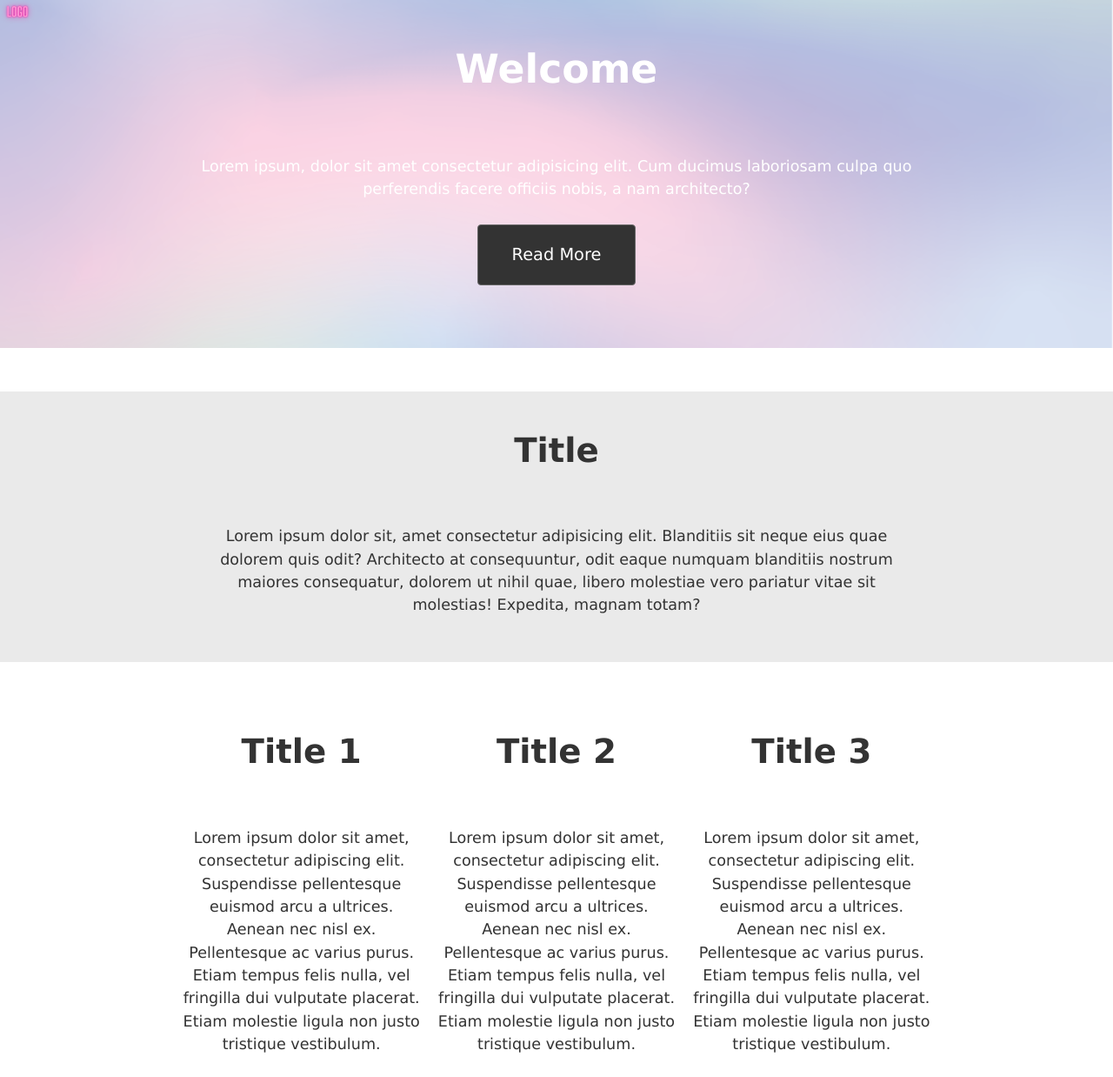
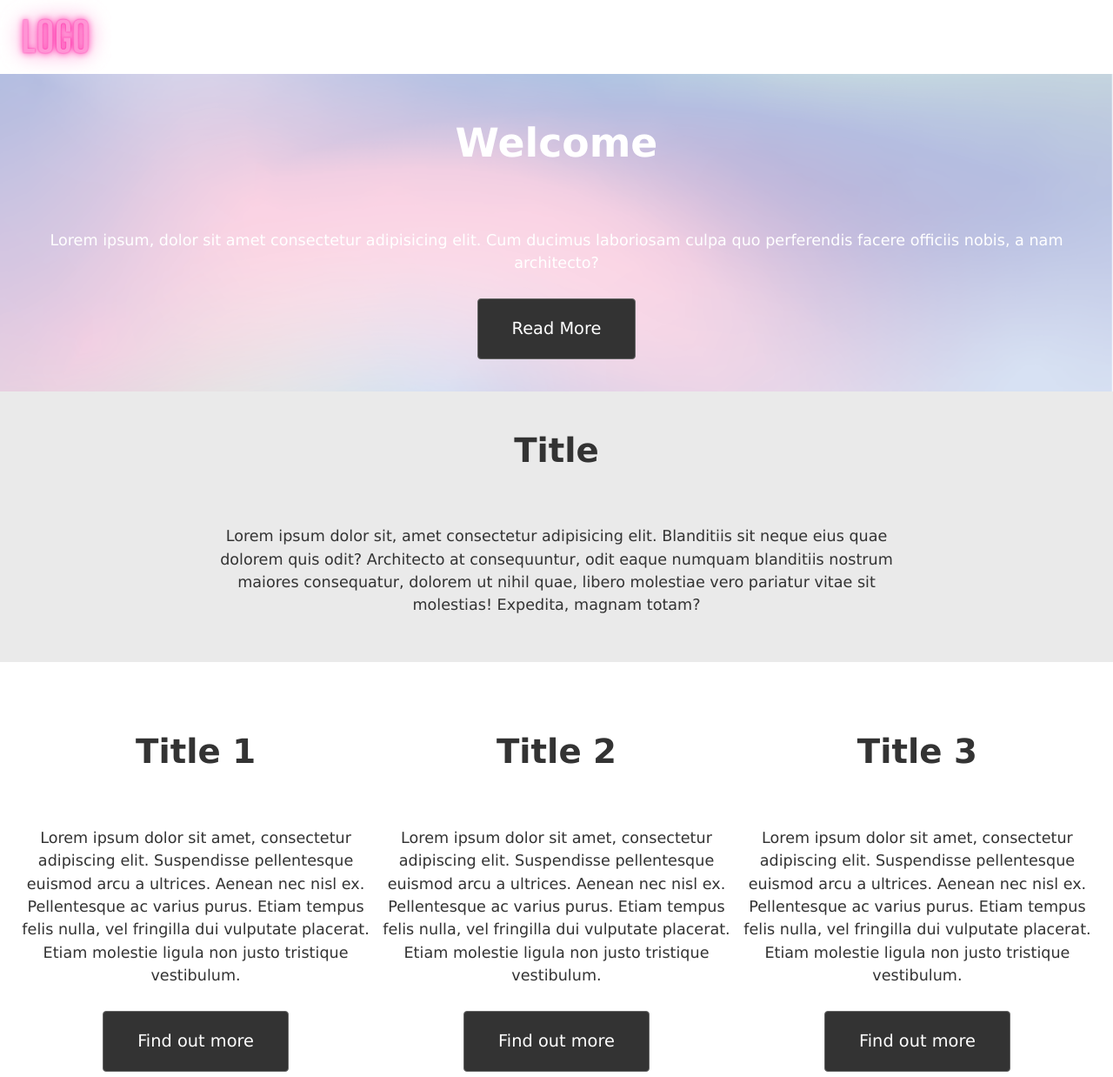
Before and after one commit to tarcilab/firstapp, a website: page index.html in a window 1280 px wide. Shown: the top 1238 px of the page at 87% size. Drawn offline with Linux system fonts and the light colour scheme.

Commit message:
Upload files

```diff
--- a/index.html
+++ b/index.html
@@ -12,11 +12,13 @@
 </head>
 <body>
 <!--Header-->
-<header id="header" class="grid">
+  <header class="header" class="grid">
+
     <div class="logo">
       <img id="logo" src="images/logo.png" >
     </div>
     <div class="bg-img"></div>
+
     <div class="content-wrap">
       <h1>Welcome</h1>
       <div class="content-text">
@@ -24,19 +26,21 @@
       </div>
       <a href="#" class="btn">Read More</a>
     </div>
+
   </header>
   <!--Main Area-->
   <main id="main">
     <!--Section A-->
-  <section id="section-a" class="grid">
+    <section class="section-a grid">
       <div class="content-wrap">
         <h2 class="content-title">Title</h2>
         <p>Lorem ipsum dolor sit, amet consectetur adipisicing elit. Blanditiis sit neque eius quae dolorem quis odit? Architecto at consequuntur, odit eaque numquam blanditiis nostrum maiores consequatur, dolorem ut nihil quae, libero molestiae vero pariatur vitae sit molestias! Expedita, magnam totam?</p>
       </div>
     </section>
+
     <!--Section B-->
 
-    <section id="section-b" class="grid">
+      <section class="section-b">
         <ul>
           <li>
             <div class="card">
@@ -63,7 +67,7 @@
       </section>
       <!--Section C-->
 
-      <section id="section-c" class="grid">
+        <section class="section-c grid">
         <div class="gallery-container">
           <div class="image">
             <img src="images/1.png" alt="">
--- a/styles/global.css
+++ b/styles/global.css
@@ -60,18 +60,18 @@ h1, h2, p {
 
 }
 
-#header{
+.header{
   min-height: 450px;
   text-align: center;
   color: #fff;
 
 }
 
-#header .logo{
-  width: 20%;
+.logo{
+  width: 10%;
 }
 
-#header .bg-img{
+.bg-img{
   position: absolute;
   background-color: #333;
   background: url(../images/bg.png);
@@ -84,12 +84,12 @@ h1, h2, p {
 
 }
 
-#header .content-wrap,  #section-a .content-wrap{
+.content-wrap,  .content-wrap{
   padding: 0 1.5em;
 }
 /*Seciton A*/
 
-#section-a {
+.section-a {
 
   background:#eaeaea;
   color:#333;
@@ -98,24 +98,25 @@ h1, h2, p {
 }
 
 /*section B*/
-#section-b{
+.section-b{
   padding: 2em 1em 1em;
 }
 
 
-#section-b ul{
+.section-b ul{
   list-style: none;
   margin: 0;
   padding: 0;
   display: flex;
-  justify-content: space-around;
+  flex-direction: column;
+  justify-content: space-between;
 }
 
-#section-b li{
+.section-b li{
  margin-bottom: 1em;
  background: #fff;
  color: #333;
- width: 31%;
+ width: 90%;
 
 
 }
@@ -134,10 +135,15 @@ h1, h2, p {
     display: grid;
     grid-template-columns: 1fr repeat(2, minmax(auto, 25em)) 1fr ;
 }
-  .content-wrap, #section-b ul{
+  .content-wrap, .section-b ul{
     grid-column: 2/4;
   }
-  #section-c {
+  .section-c {
     gap: 20px;
   }
+
+  .section-b ul{
+    flex-direction: row;
+
+  }
 }
```
Lines whose indentation alone changed are shown as unchanged.
